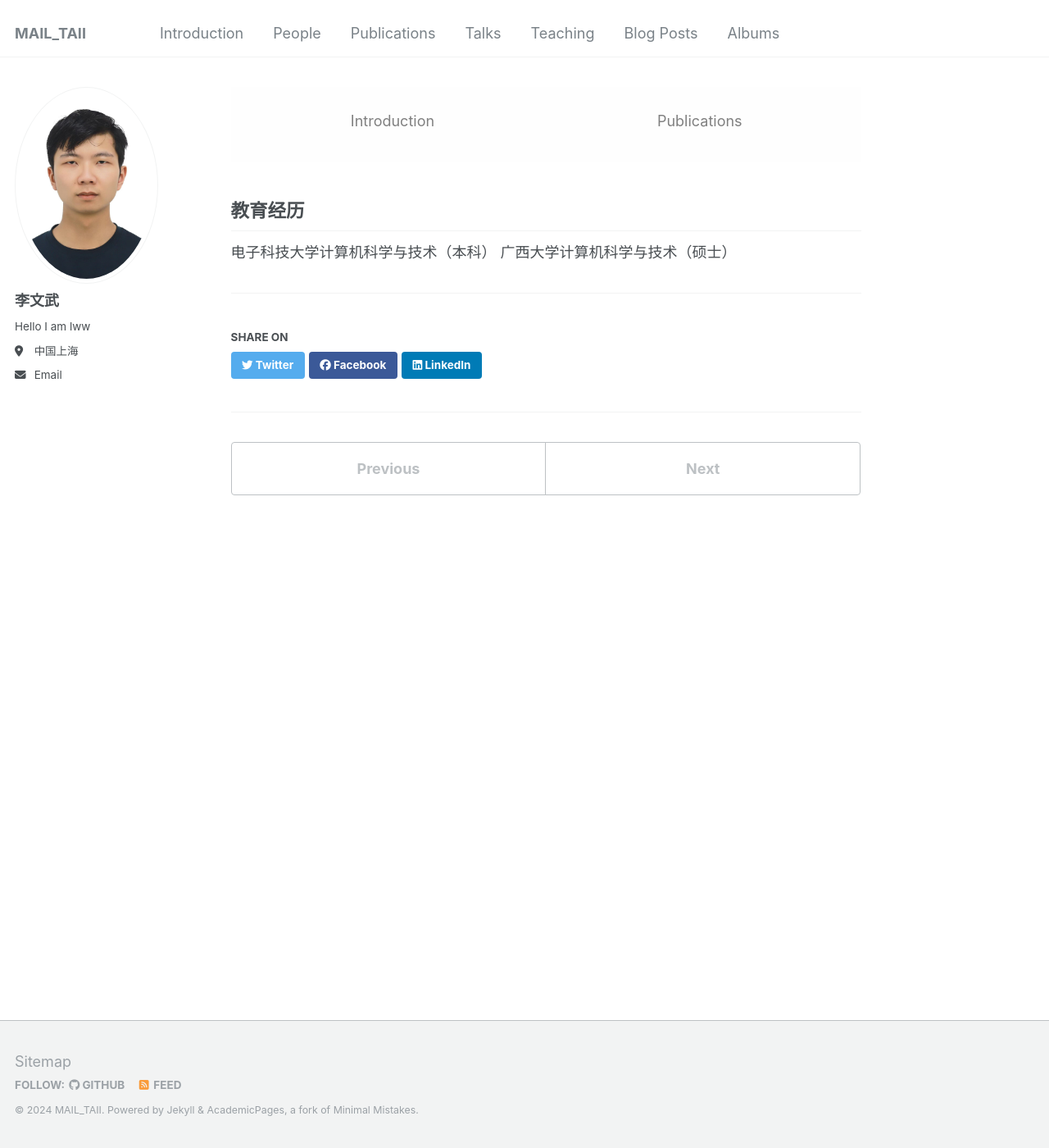
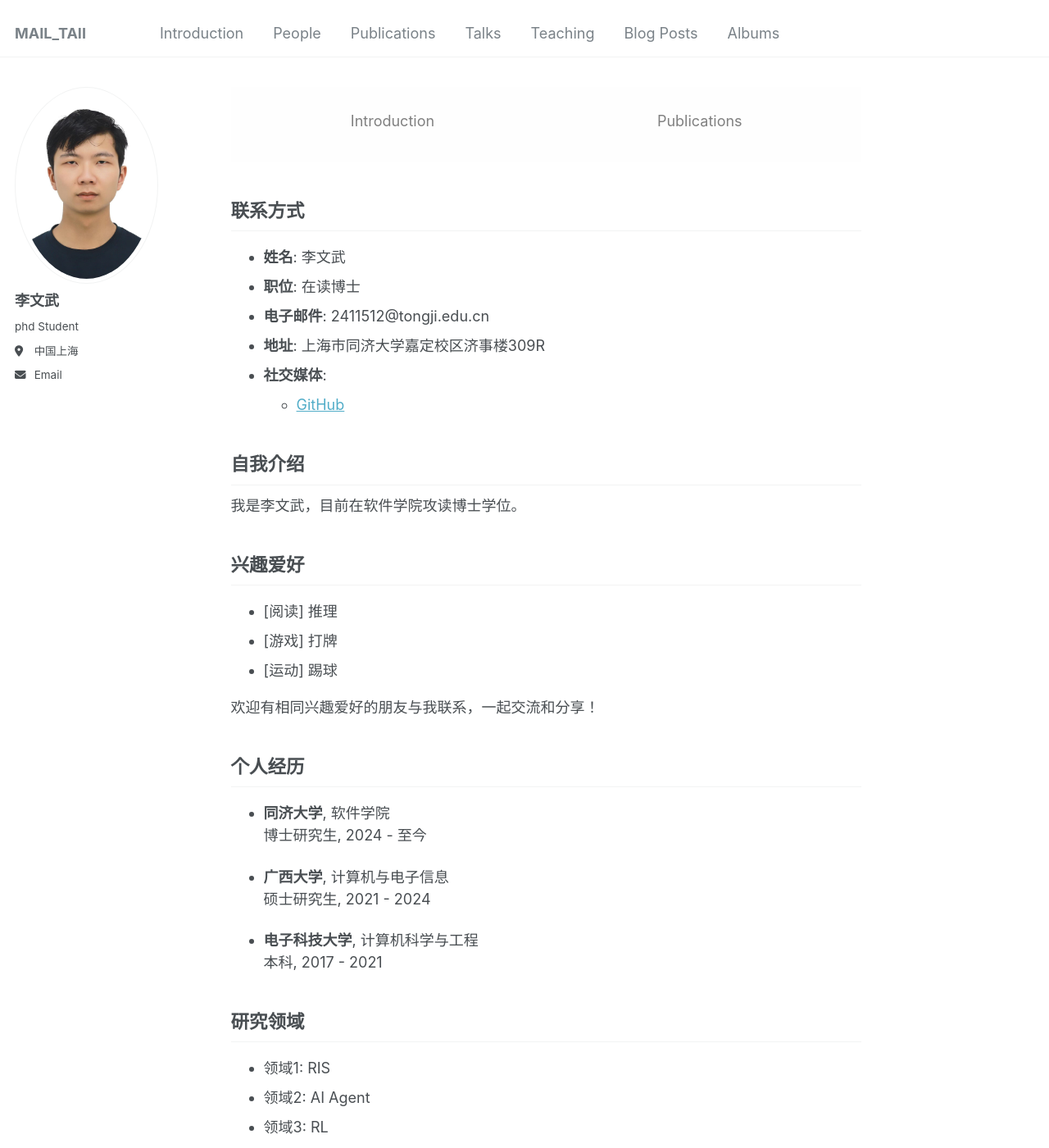
Before and after one commit to mail-taii/MAIL_TAII, a Jekyll site: the page built from _people/1_doctor_lww/1_doctor_lww.md, in a window 1280 px wide and 1400 px high. Shown: the whole window at 82% size. Built offline with Jekyll 4.4.1, drawn with Linux system fonts in a browser that asks for light colours; some of the changed text lies outside the part shown.

Commit message:
更新李文武个人信息

```diff
--- a/_people/1_doctor_lww/1_doctor_lww.md
+++ b/_people/1_doctor_lww/1_doctor_lww.md
@@ -4,10 +4,8 @@ collection: people
 type: "Person"
 level: "doctor"
 permalink: /people/lww
-venue: "UC San Francisco, Department of Testing"
-date: 2012-03-01
 location: "中国上海"
-description: "Hello I am lww"
+description: "phd Student"
 avatar: "avatar/李文武照片_.jpg"
 email: "2411512@tongji.edu.cn"
 slug: "lww"
@@ -15,6 +13,45 @@ links:
   - "publications"
 ---
 
-## 教育经历
-电子科技大学计算机科学与技术（本科）
-广西大学计算机科学与技术（硕士）
+## 联系方式
+
+- **姓名**: 李文武
+- **职位**: 在读博士
+- **电子邮件**: 2411512@tongji.edu.cn
+- **地址**: 上海市同济大学嘉定校区济事楼309R
+- **社交媒体**:
+    - [GitHub](https://github.com/你的链接)
+
+
+## 自我介绍
+
+我是李文武，目前在软件学院攻读博士学位。
+
+## 兴趣爱好
+
+- [阅读] 推理
+- [游戏] 打牌
+- [运动] 踢球
+
+欢迎有相同兴趣爱好的朋友与我联系，一起交流和分享！
+
+## 个人经历
+
+- **同济大学**, 软件学院
+  博士研究生, 2024 - 至今
+
+- **广西大学**, 计算机与电子信息
+  硕士研究生, 2021 - 2024
+
+- **电子科技大学**, 计算机科学与工程
+  本科, 2017 - 2021
+
+## 研究领域
+
+- 领域1: RIS
+- 领域2: AI Agent
+- 领域3: RL
+
+## 联系我
+
+如需进一步交流，请通过电子邮件或社交媒体联系我。
```
